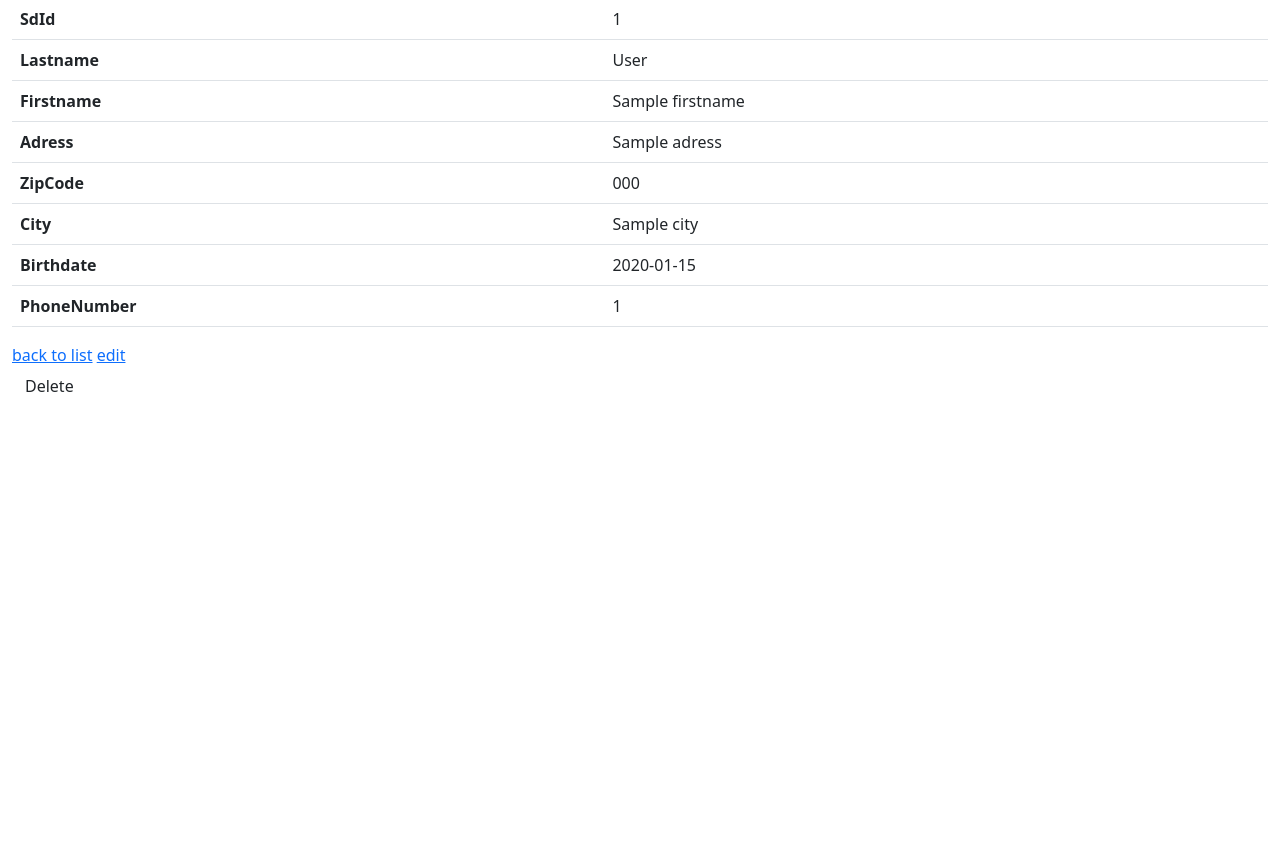
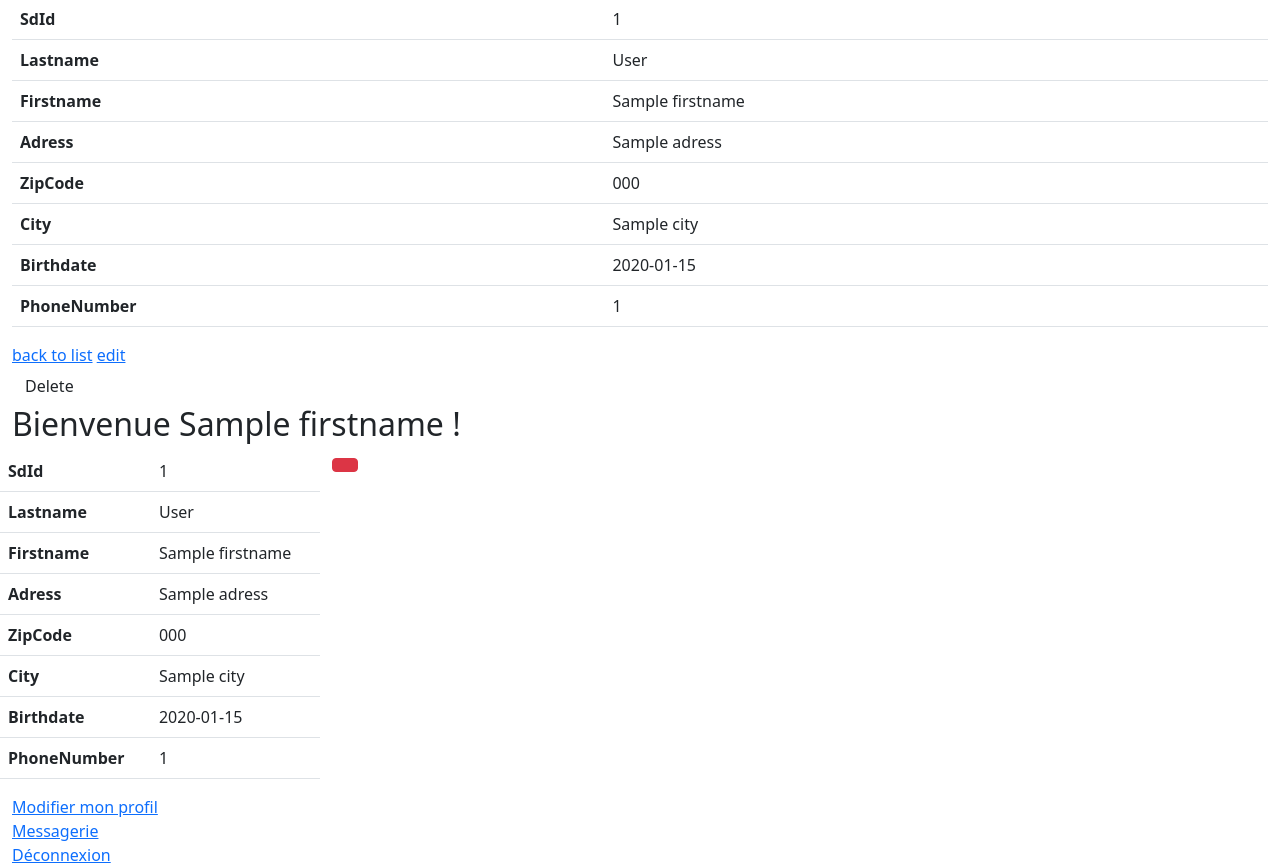
Before and after one commit to anaisxantippe/skydrone.github.io, a Symfony app: template ProjetSkydrone/templates/sales_department/show.html.twig in a window 1280 px wide. Shown: the part 201-1068 px from the top of the page. Before the commit the page ends 593 px from the top, so only its background shows below. Run offline with Twig, Linux system fonts and the light colour scheme; the template is opened without the code that fills it: most values are stand-ins (such as "Sample title", 1, 10 or a date in 2020); some libraries are stand-ins or nearby versions.

```diff
--- a/ProjetSkydrone/src/Entity/Product.php
+++ b/ProjetSkydrone/src/Entity/Product.php
@@ -21,6 +21,7 @@ class Product
      * @ORM\GeneratedValue(strategy="IDENTITY")
      */
     private int $productId;
+    private ?int $productId = null;
 
     /**
      * @var string
--- a/ProjetSkydrone/templates/sales_department/show.html.twig
+++ b/ProjetSkydrone/templates/sales_department/show.html.twig
@@ -47,4 +47,75 @@
     <a href="{{ path('sales_department_edit', {'sdId': sales_department.sdId}) }}">edit</a>
 
     {{ include('sales_department/_delete_form.html.twig') }}
+
+<div class="row">
+    <div class="content col-12">
+        <h2>Bienvenue {{ sales_department.firstname }} !</h2>
+
+        <div class="row">
+
+            <div class="col-3">
+                <div class="row">
+                    <table class="table">
+                        <tbody>
+                            <tr>
+                                <th>SdId</th>
+                                <td>{{ sales_department.sdId }}</td>
+                            </tr>
+                            <tr>
+                                <th>Lastname</th>
+                                <td>{{ sales_department.lastname }}</td>
+                            </tr>
+                            <tr>
+                                <th>Firstname</th>
+                                <td>{{ sales_department.firstname }}</td>
+                            </tr>
+                            <tr>
+                                <th>Adress</th>
+                                <td>{{ sales_department.adress }}</td>
+                            </tr>
+                            <tr>
+                                <th>ZipCode</th>
+                                <td>{{ sales_department.zipCode }}</td>
+                            </tr>
+                            <tr>
+                                <th>City</th>
+                                <td>{{ sales_department.city }}</td>
+                            </tr>
+                            <tr>
+                                <th>Birthdate</th>
+                                <td>{{ sales_department.birthdate ? sales_department.birthdate|date('Y-m-d') : '' }}</td>
+                            </tr>
+                            <tr>
+                                <th>PhoneNumber</th>
+                                <td>{{ sales_department.phoneNumber }}</td>
+                            </tr>
+                        </tbody>
+                    </table>
+                </div>
+                <div class="row">
+<!--                <a href="{{ path('sales_department_index') }}">back to list</a> -->
+                    <a href="{{ path('sales_department_edit', {'sdId': sales_department.sdId}) }}">Modifier mon profil</a>
+                </div>
+                <div class="row">
+                    <a href="#">Messagerie</a>
+                </div>
+                <div class="row">
+                    <a href="#">Déconnexion</a>
+                </div>
+                <div class="row"></div>
+                <div class="row"></div>
+                <div class="row"></div>
+            </div>
+
+            <div class="col-3">
+                <button class="btn btn-danger"></button>
+            </div>
+
+        </div>
+
+    </div>
+</div>
+
+<!--    {{ include('sales_department/_delete_form.html.twig') }} -->
 {% endblock %}
```
